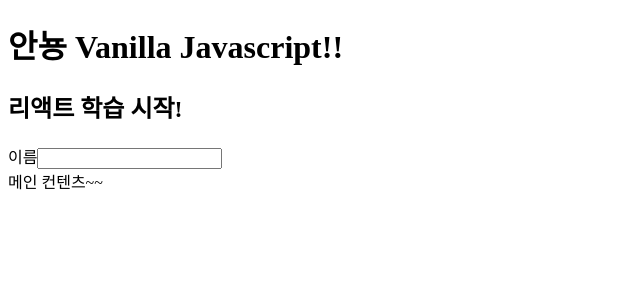
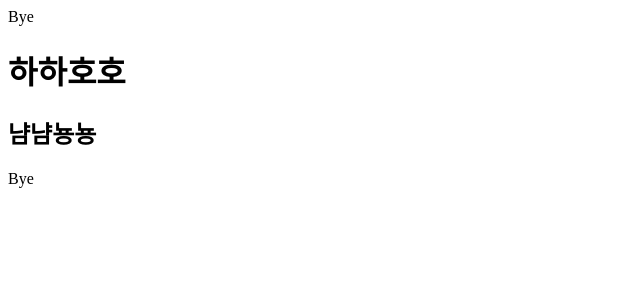
Before and after one commit to ThoI-i/react-study202501, a React (Vite) app: page / in a window 1280 px wide. Shown: the top 300 px of the page, without its empty margins (0-640 px from the left). Built offline with nearby package versions, Linux system fonts and the light colour scheme.

Commit message:
250203 11:30 # 1-3-2. 컴포넌트 만들기

```diff
--- a/src/App.jsx
+++ b/src/App.jsx
@@ -1,5 +1,7 @@
 
 import React from 'react';
+import Hello from './components/Hello';
+import Bye from './components/Bye';
 
 // 컴포넌트
 function App() {
@@ -24,16 +26,9 @@
   // return $h1;
   return (
     <>
-      <header>
-        <h1 className='title'>안뇽 {subject}</h1>
-        <h2>리액트 학습 시작!</h2>
-        <label htmlFor='username'>이름</label>
-        <input
-          type='text'
-          id='username'
-        />
-      </header>
-      <main>메인 컨텐츠~~</main>
+      <Bye />
+      <Hello />
+      <Bye />
     </>
   );
 }
--- /dev/null
+++ b/src/components/Bye.jsx
@@ -0,0 +1,17 @@
+// import React from "react"; // 리액트 18버전부터 생략 가능
+
+
+// 함수형 컴포넌트 : 최근 리액트 선호방식
+// rafce
+
+import React from 'react'
+
+
+const Bye = () => {
+  return (
+    <div>Bye</div>
+  )
+
+}
+
+export default Bye
--- /dev/null
+++ b/src/components/Hello.jsx
@@ -0,0 +1,17 @@
+import React from "react";
+
+// 클래스 컴포넌트 : legacy
+class Hello extends React.Component {
+
+  render() {
+
+    return (
+      <>
+        <h1>하하호호</h1>
+        <h2>냠냠뇽뇽</h2>
+      </>
+    );
+  }
+}
+
+export default Hello;
```
Also changed, not shown: src/components/Example.jsx (added, +8 -0 lines), src/components/Greet.jsx (added, +9 -0 lines).
